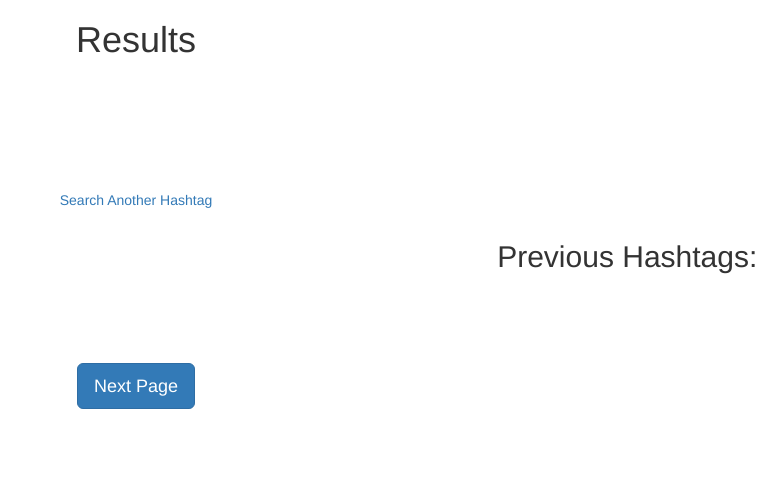
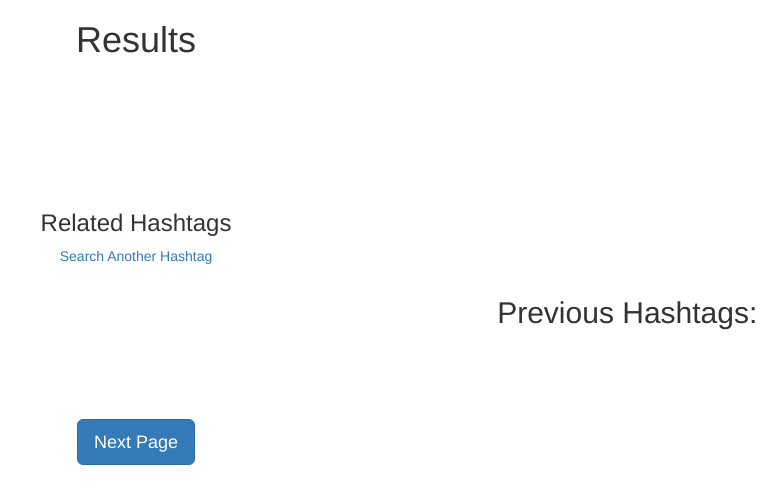
Before and after one commit to mcbarin/instagram-search, a Django app: template instadjango/instagram/templates/instagram/results.html in a window 1280 px wide. Shown: the top 504 px of the page, without its empty margins (504-1280 px from the left). Run offline with Django 3.2, Linux system fonts and the light colour scheme; the template is opened without the code that fills it, so the values that code supplies are empty; some libraries are stand-ins or nearby versions.

Commit message:
related hashtags done

```diff
--- a/instadjango/instagram/templates/instagram/results.html
+++ b/instadjango/instagram/templates/instagram/results.html
@@ -21,6 +21,11 @@
             size: 18px;
         }
 
+        h3 {
+            align: center;
+            size: 18px;
+        }
+
     </style>
 </head>
 <body>
@@ -33,6 +38,14 @@
     <br></br>
     <br></br>
     <br></br>
+    <div class="related_tags" style="text-align: center">
+        <h3>Related Hashtags</h3>
+        <p>
+        {% for tag in related_tag %}
+            <a href="/instagram/results/?search={{ tag.tag }}"> #{{ tag.tag }}</a>
+        {% endfor %}
+        </p>
+    </div>
     <div class="search_another"><center><p> <a href="/instagram/search/">Search Another Hashtag</a></p></center></div>
     <div class="row" align="center" >
     <div class="col-sm-3 col-sm-offset-1 blog-sidebar" style="float: right;">
--- a/instadjango/instagram/views.py
+++ b/instadjango/instagram/views.py
@@ -86,7 +86,7 @@ def results(request):
         hashtag_object = HashTag.objects.get(hashtag=hashtag)
         hashtag_object.increment_counter()
     except:
-        hashtag_object = HashTag.objects.create(hashtag=hashtag, related_tags=[])
+        hashtag_object = HashTag.objects.create(hashtag=hashtag)
 
     photo_template = []
 
@@ -102,6 +102,7 @@ def results(request):
             except:
                 object = Photo.objects.create(**photo_dict)
 
+            hashtag_object.add_related_tags(photo_dict['tags'])
             photo_template.append(object)
             # do something with object.
         else:
@@ -109,7 +110,7 @@ def results(request):
 
     return render(request, 'instagram/results.html',
                   context={"photos": photo_template, "next_url": next_url,
-                           "previous_hashtags": HashTag.objects.all().order_by('-search_count')[:10]})
+                           "previous_hashtags": HashTag.objects.all().order_by('-search_count')[:10], "related_tag": hashtag_object.related_tag.all().order_by('-count')[:20]})
 
 #
 # https://api.instagram.com/oauth/authorize/?client_id=CLIENT-ID&redirect_uri=REDIRECT-URI&response_type=code
```
Also changed, not shown: instadjango/instagram/models.py (+19 -1 lines), instadjango/instagram/migrations/0006_auto_20160416_1252.py (added), instadjango/instagram/migrations/0007_hashtag_related_tags.py (added), instadjango/instagram/migrations/0008_auto_20160416_1304.py (added), instadjango/instagram/migrations/0009_remove_hashtag_related_tag.py (added), instadjango/instagram/migrations/0010_relatedtag_related_hashtag.py (added).
